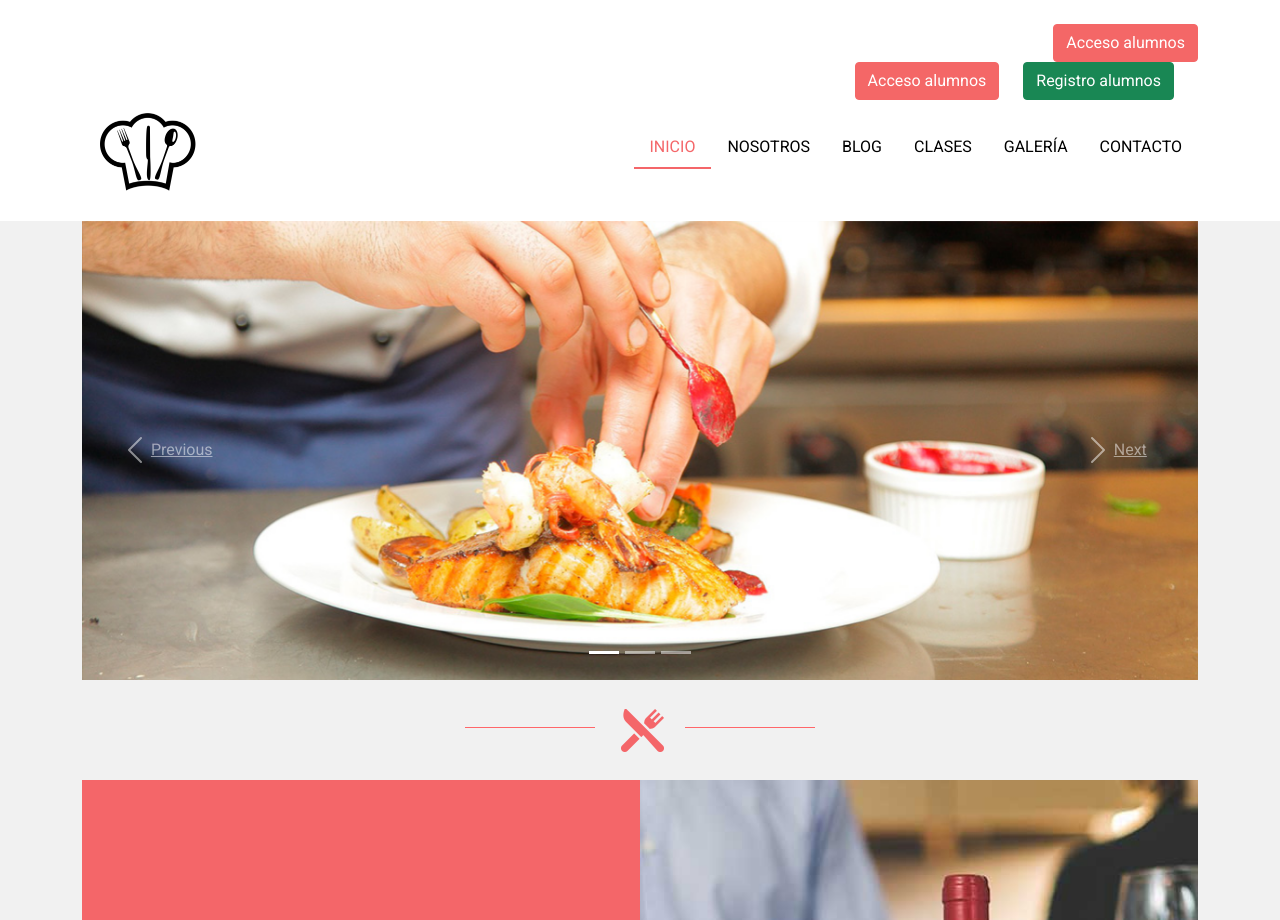
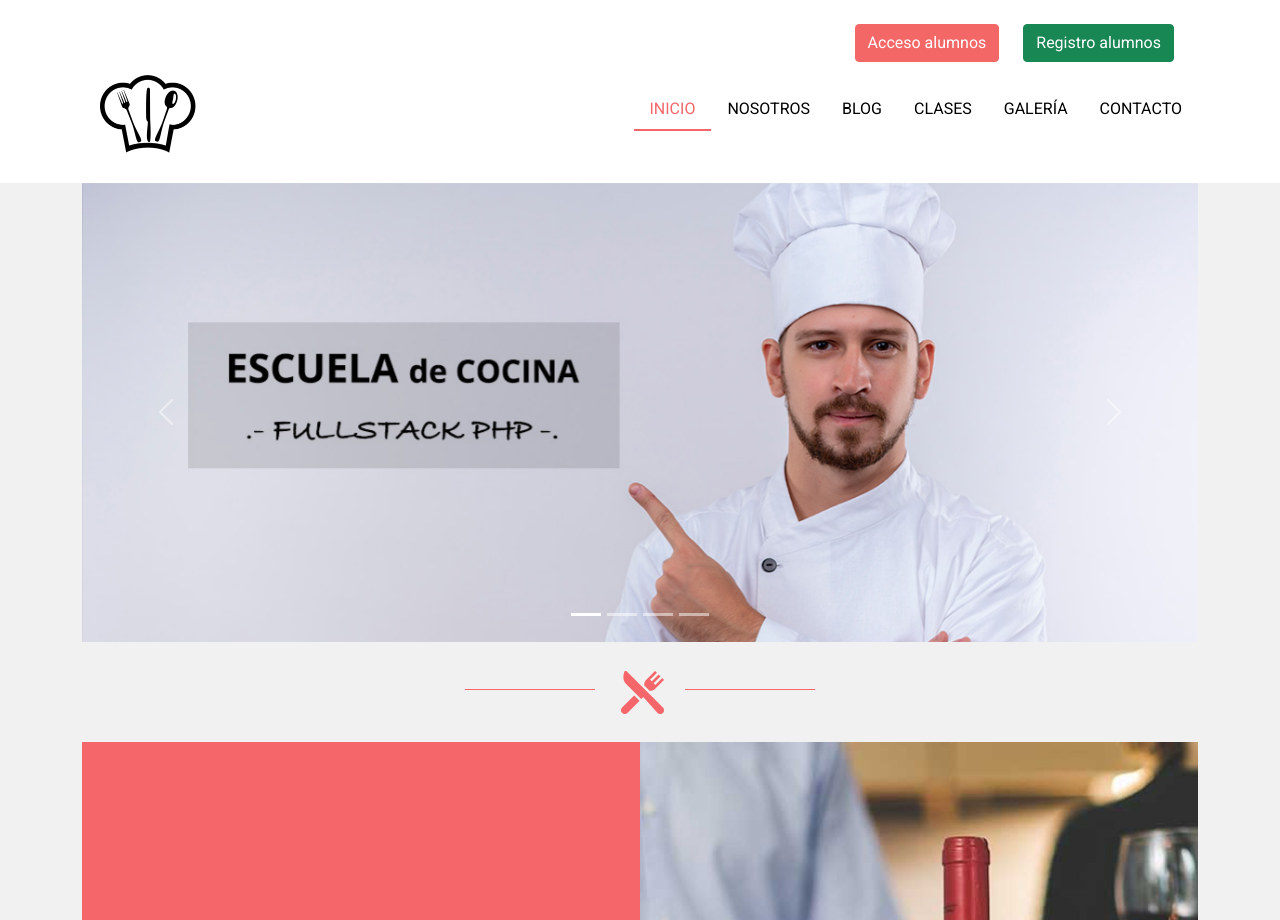
Before and after one commit to pedrosalgueroanillo/Fullstack-php, a PHP site: page /PHP_M4/index.php in a window 1280 px wide. Shown: the top 920 px of the page. Run offline with PHP 8.4, Linux system fonts and the light colour scheme.

Commit message:
Añadimos más slides

```diff
--- a/PHP_M4/index.php
+++ b/PHP_M4/index.php
@@ -17,18 +17,10 @@
     <!-- header -->
     <header class="header py-4">
         <!-- Button trigger modal -->
-        <div class="container login">
-            <div class="row justify-content-end">
-                <div class="col-md-12 col-12 mb-4 mb-md-0">
-                    <button type="button" class="btn btn-primary" data-bs-toggle="modal" data-bs-target="#staticBackdrop">
-                      Acceso alumnos
-                    </button>
-                </div>
-            </div>
-        </div>
 
 
-        <div class="container login">
+
+        <div class="container">
             <div class="row justify-content-end">
                 <!-- Acceso usuarios /  Registro -->
                 <div class="col-md-12 col-12 mb-4 mb-md-0">
--- a/php_m4/template-parts/slide.php
+++ b/php_m4/template-parts/slide.php
@@ -1,26 +1,30 @@
-<div id="carouselExampleIndicators" class="carousel slide" data-ride="carousel">
+<div id="carouselExampleIndicators" class="carousel slide" data-bs-ride="carousel">
   <ol class="carousel-indicators">
-    <li data-target="#carouselExampleIndicators" data-slide-to="0" class="active"></li>
-    <li data-target="#carouselExampleIndicators" data-slide-to="1"></li>
-    <li data-target="#carouselExampleIndicators" data-slide-to="2"></li>
+    <li data-bs-target="#carouselExampleIndicators" data-bs-slide-to="0" class="active"></li>
+    <li data-bs-target="#carouselExampleIndicators" data-bs-slide-to="1"></li>
+    <li data-bs-target="#carouselExampleIndicators" data-bs-slide-to="2"></li>
+    <li data-bs-target="#carouselExampleIndicators" data-bs-slide-to="4"></li>
   </ol>
   <div class="carousel-inner">
     <div class="carousel-item active">
-      <img class="d-block w-100" src="img/slide/slide-01.jpg" alt="Primer slide">
+      <img src="img/slide/slide-00.jpg" class="d-block w-100" alt="...">
     </div>
     <div class="carousel-item">
-      <img class="d-block w-100" src="img/slide/slide-02.jpg" alt="Segundo slide">
+      <img src="img/slide/slide-01.jpg" class="d-block w-100" alt="...">
     </div>
     <div class="carousel-item">
-      <img class="d-block w-100" src="img/slide/slide-03.jpg" alt="Tercer slide">
+      <img src="img/slide/slide-02.jpg" class="d-block w-100" alt="...">
+    </div>
+    <div class="carousel-item">
+      <img src="img/slide/slide-04.jpg" class="d-block w-100" alt="...">
     </div>
   </div>
-  <a class="carousel-control-prev" href="#carouselExampleIndicators" role="button" data-slide="prev">
+  <a class="carousel-control-prev" href="#carouselExampleIndicators" role="button" data-bs-slide="prev">
     <span class="carousel-control-prev-icon" aria-hidden="true"></span>
-    <span class="sr-only">Previous</span>
+    <span class="visually-hidden">Previous</span>
   </a>
-  <a class="carousel-control-next" href="#carouselExampleIndicators" role="button" data-slide="next">
+  <a class="carousel-control-next" href="#carouselExampleIndicators" role="button" data-bs-slide="next">
     <span class="carousel-control-next-icon" aria-hidden="true"></span>
-    <span class="sr-only">Next</span>
+    <span class="visually-hidden">Next</span>
   </a>
 </div>
```
Also changed, not shown: php_m4/img/slide/slide-00.jpg (added), php_m4/img/slide/slide-04.jpg (added).
